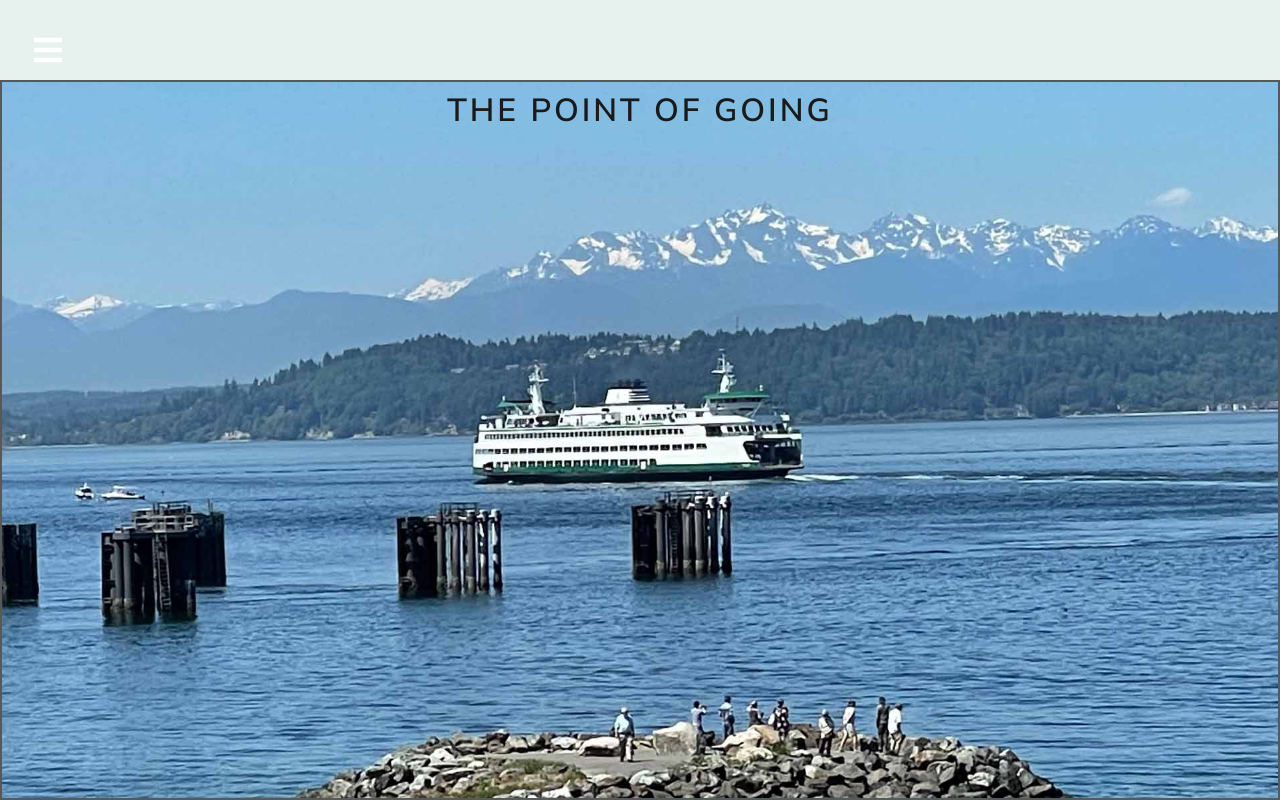
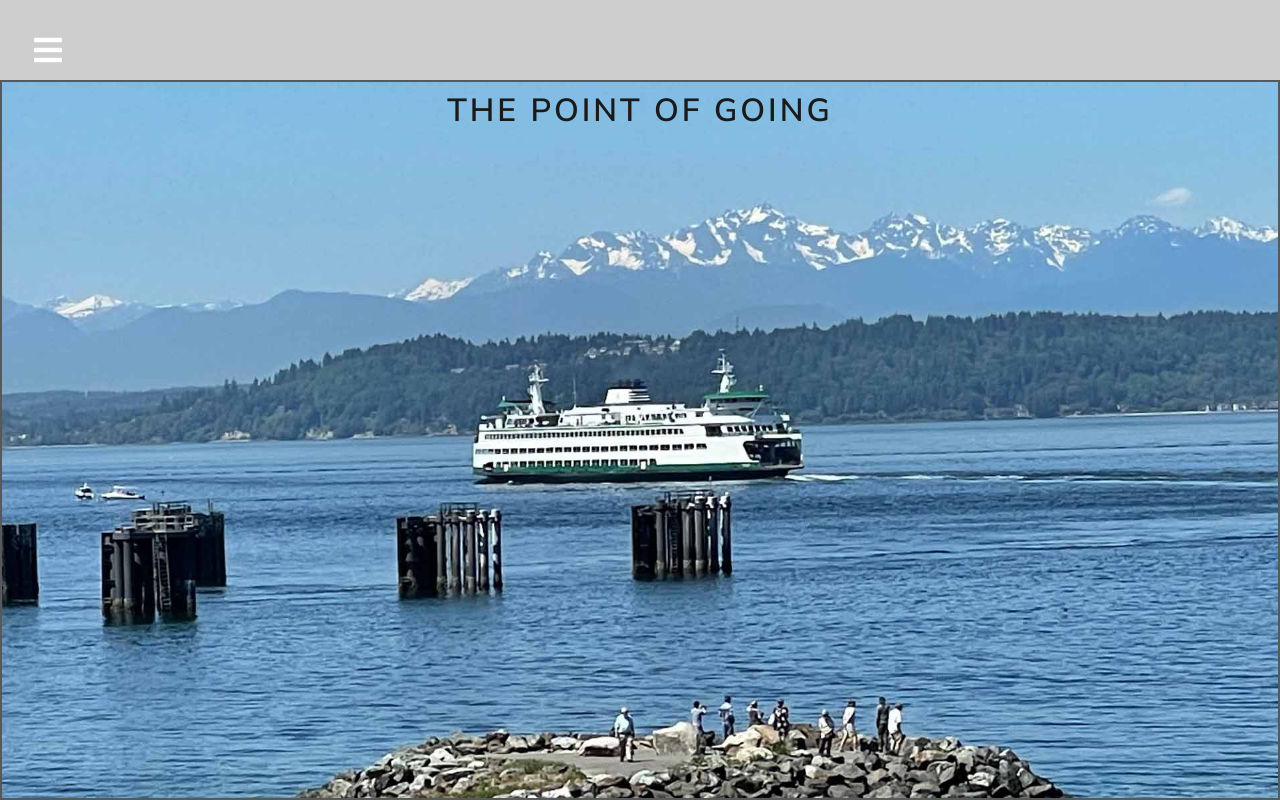
Before and after one commit to PeteLow-13/Test62, a React (Create React App) app: page / in a window 1280 px wide. Shown: the top 800 px of the page. Built offline with nearby package versions, Linux system fonts and the light colour scheme.

Commit message:
navbar backgorund color change

```diff
--- a/src/Components/Navbar.css
+++ b/src/Components/Navbar.css
@@ -1,5 +1,5 @@
 .navbar {
-  background-color: #10765219;
+  background-color: rgba(0, 0, 0, 0.192);
   height: 80px;
   display: flex;
   justify-content: start;
@@ -14,7 +14,7 @@
 }
 
 .nav-menu {
-  background-color: #10765219;
+  background-color: rgba(0, 0, 0, 0.192);
   width: 250px;
   height: 100vh;
   display: flex;
@@ -42,6 +42,7 @@
 .nav-text a {
   text-decoration: none;
   color: #f5f5f5;
+
   font-size: 18px;
   width: 95%;
   height: 100%;
```
